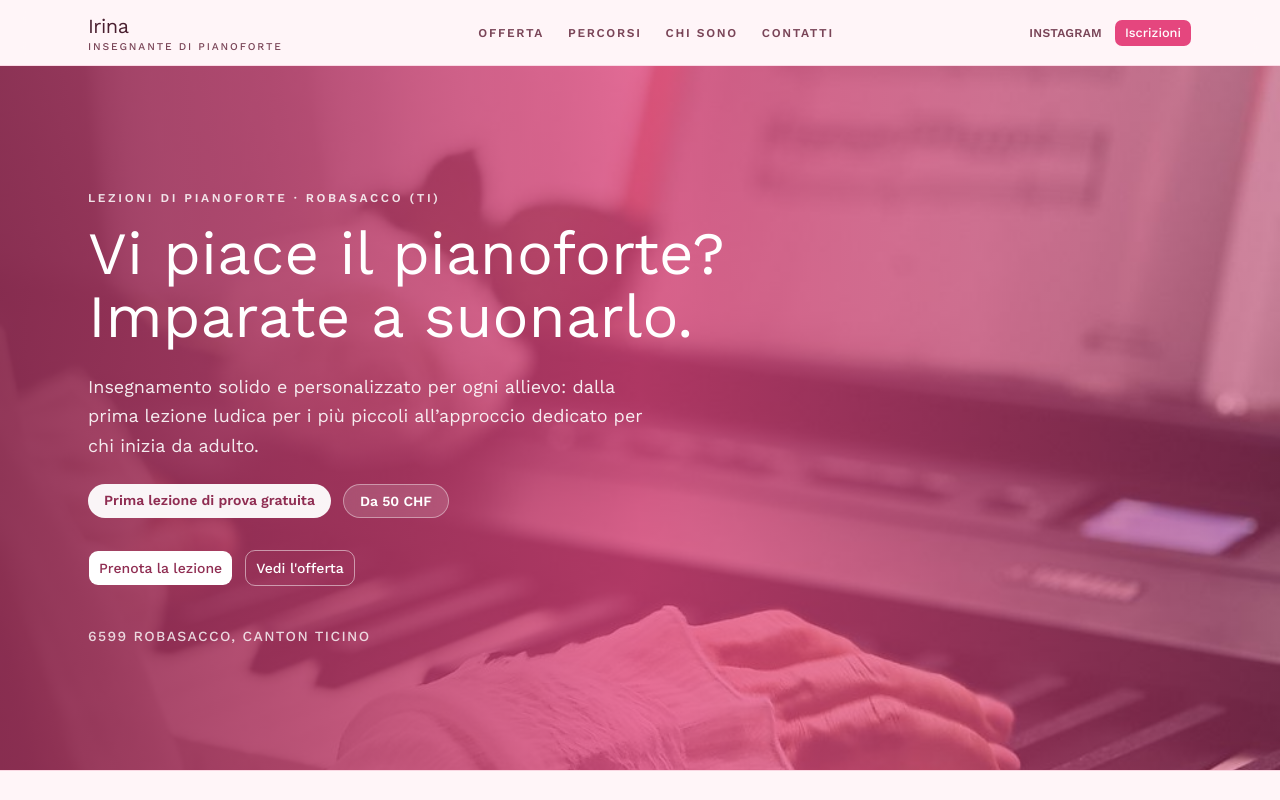
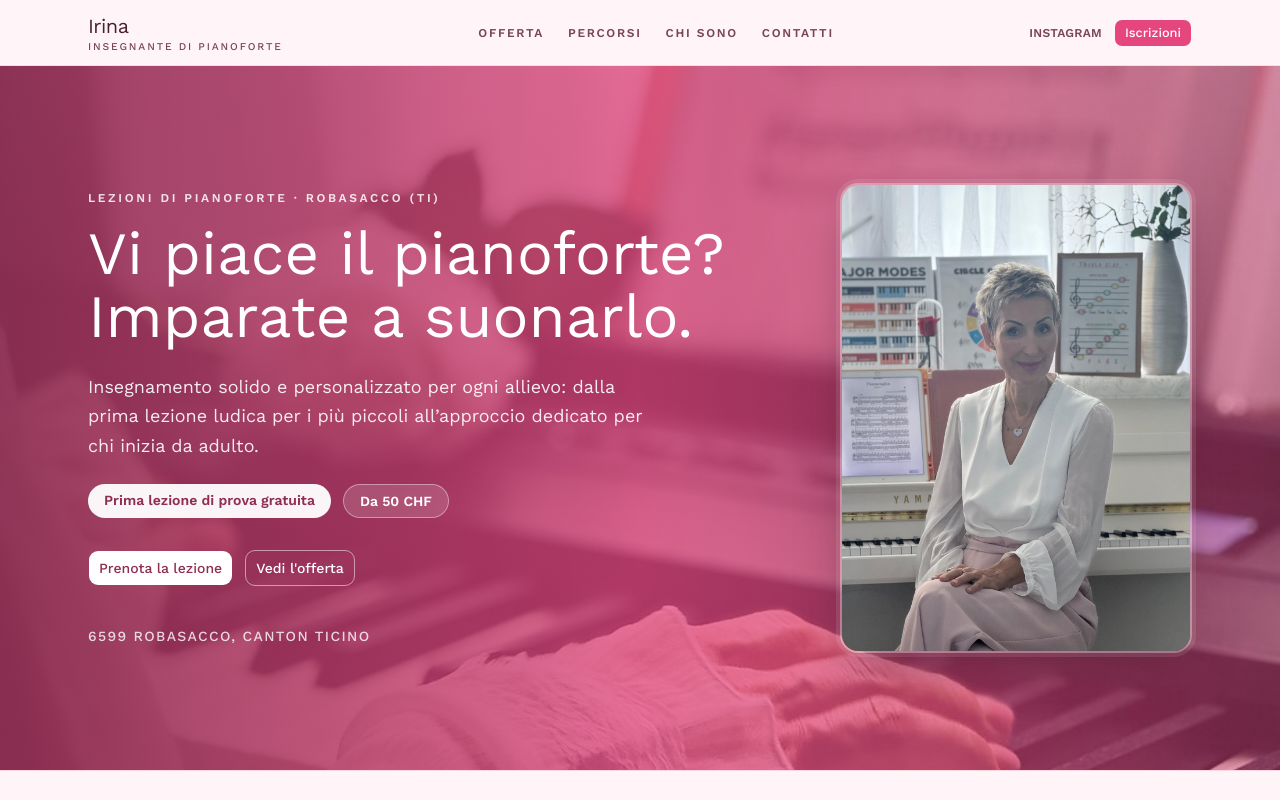
Before and after one commit to Quasarsonic/irina, a Next.js app: page / in a window 1280 px wide. Shown: the top 800 px of the page. Built offline with nearby package versions, Linux system fonts and the light colour scheme.

Commit message:
Add hero portrait miniature beside full-bleed background
Co-authored-by: andy.bacciarini7 <andy.bacciarini7@live.com>

```diff
--- a/src/app/page.tsx
+++ b/src/app/page.tsx
@@ -43,7 +43,7 @@ export default function HomePage() {
             className="pointer-events-none absolute inset-0 bg-[radial-gradient(ellipse_at_20%_50%,transparent_0%,#8f2d52/35_70%)]"
             aria-hidden
           />
-          <div className="relative z-10 mx-auto flex max-w-6xl flex-col justify-center px-4 py-20 sm:px-6 lg:min-h-[88vh] lg:py-28">
+          <div className="relative z-10 mx-auto grid max-w-6xl items-center gap-10 px-4 py-20 sm:px-6 lg:min-h-[88vh] lg:grid-cols-[1fr_minmax(16rem,22rem)] lg:gap-12 lg:py-28">
             <div className="max-w-2xl text-white">
               <p className="text-xs font-semibold uppercase tracking-[0.22em] text-white/85">
                 {hero.eyebrow}
@@ -86,6 +86,19 @@ export default function HomePage() {
                 {site.location}
               </p>
             </div>
+
+            <figure className="mx-auto w-full max-w-[17rem] lg:max-w-none lg:justify-self-end">
+              <div className="relative aspect-[3/4] overflow-hidden rounded-2xl border-2 border-white/35 shadow-[0_20px_50px_-12px_rgba(74,31,48,0.55)] ring-4 ring-white/10">
+                <Image
+                  src={site.heroPortrait}
+                  alt={`${site.name} davanti al pianoforte`}
+                  fill
+                  className="object-cover object-top"
+                  sizes="(max-width: 1024px) 17rem, 22rem"
+                  priority
+                />
+              </div>
+            </figure>
           </div>
         </section>
 
--- a/src/lib/site.ts
+++ b/src/lib/site.ts
@@ -20,6 +20,7 @@ export const site = {
   languages: ["Italiano", "Russo", "Tedesco"] as const,
   lessonModes: ["A domicilio", "Presso la mia sede", "Online"] as const,
   heroBackground: "/irina-piano-2.jpg",
+  heroPortrait: "/irina-hero-portrait.jpg",
 } as const;
 
 export const navItems = [
```
Also changed, not shown: public/irina-hero-portrait.jpg (added).
